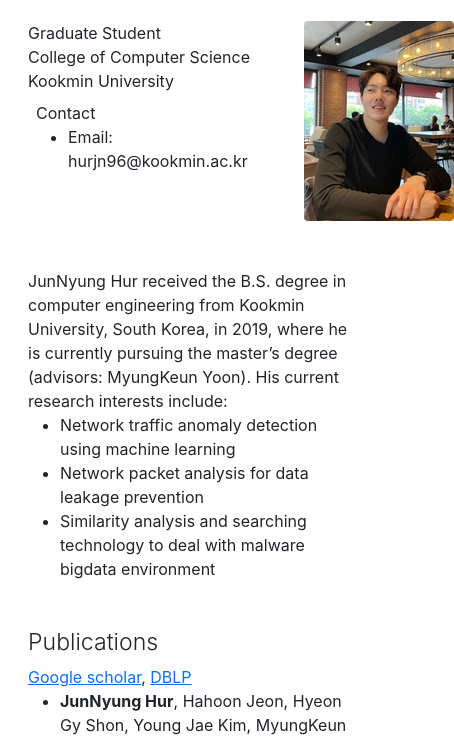
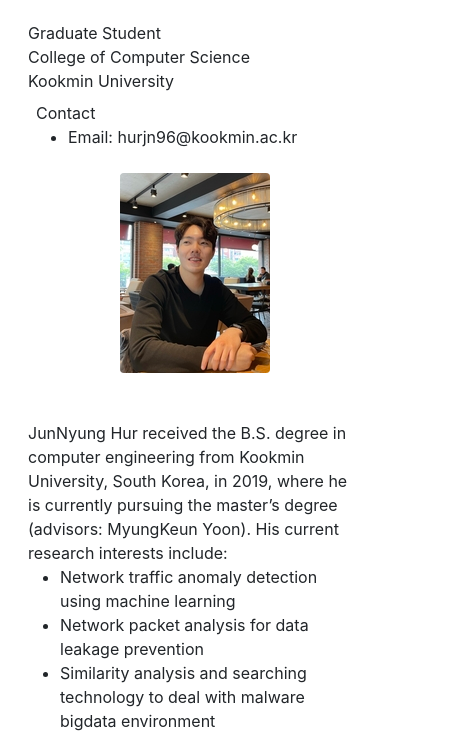
Before and after one commit to JunNyung-Hur/JunNyung.github.io, a plain HTML site: page index.html in a window 390 px wide. Shown: the part 132-869 px from the top of the page, 454 px wide, since content can reach past the window. Drawn offline with nearby package versions, Linux system fonts and the light colour scheme.

Commit message:
modify profile img

```diff
--- a/index.html
+++ b/index.html
@@ -13,8 +13,8 @@
                     <div class="p-3 pt-5">
                         <div class="mb-5">
                             <h1 class="py-4 mb-4">JunNyung Hur</h1>
-                            <div class="d-flex justify-content-between mb-5">
-                                <div>
+                            <div class="row mb-5">
+                                <div class="col-md-6">
                                     <p class="mb-0">
                                         Graduate Student<br/>
                                         College of Computer Science<br/>
@@ -22,12 +22,12 @@
                                     </p>
                                     <div class="p-2">
                                         Contact
-                                        <ul class="mb-0">
+                                        <ul>
                                             <li>Email: hurjn96@kookmin.ac.kr</li>
                                         </ul>
                                     </div>
                                 </div>
-                                <div class="profile-img ms-5 float-end">
+                                <div class="col-md-6 text-center">
                                     <img src="assets/img/junnyung.jpg" class="rounded"></img>
                                 </div>
                             </div>
--- a/style.css
+++ b/style.css
@@ -6,8 +6,3 @@ body {
 h1, h2, h3{
     font-weight: 300;
 }
-
-.profile-img{
-    width: 150px;
-    height: 200px;
-}
```
